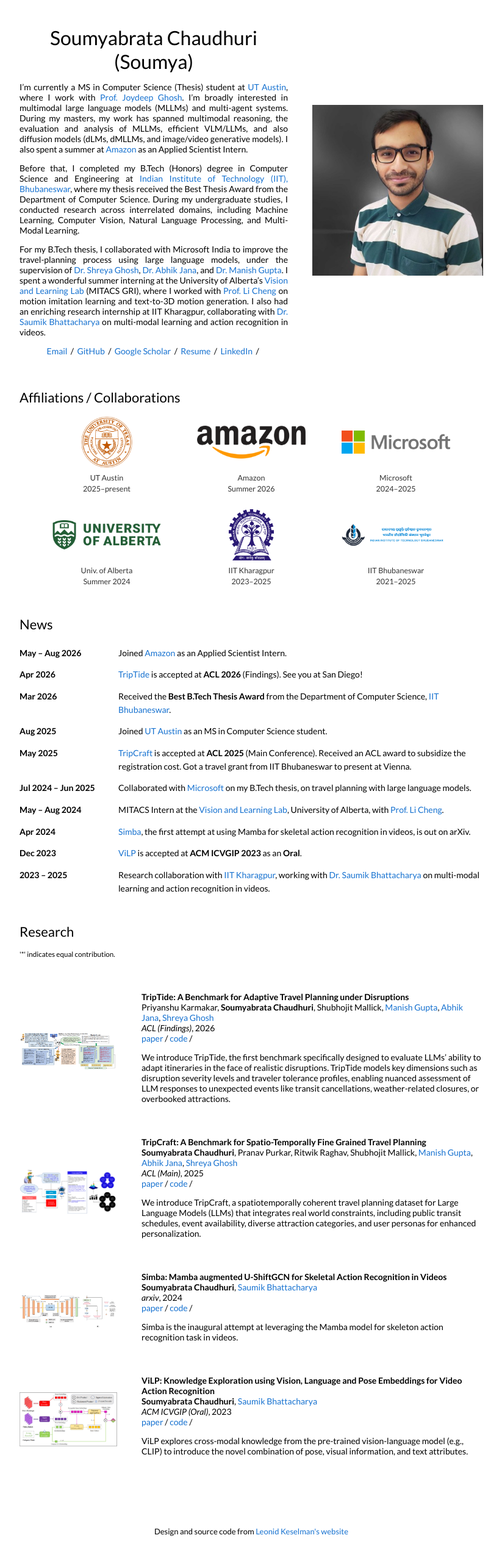
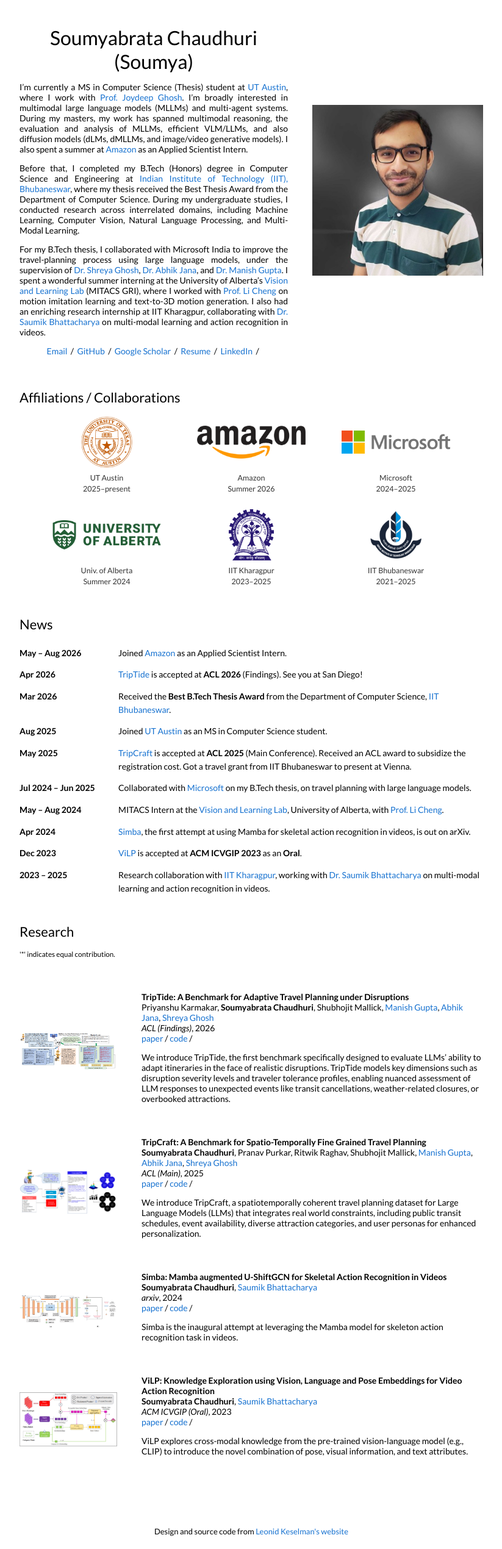
Before and after one commit to Soumyabrata2003/Soumyabrata2003.github.io, a Jekyll site: the page built from _posts/2025-08-09-soumya-tripcraft-triptide.markdown, in a window 1280 px wide. Shown: the whole page at 61% size, without its empty margins (228-1051 px from the left). Built offline with Jekyll 4.4.1, drawn with Linux system fonts in a browser that asks for light colours.

Commit message:
Use the IIT Bhubaneswar emblem instead of the wordmark
The three-line wordmark rendered illegibly at strip size next to five
single-line marks. The square emblem pairs with the IIT Kharagpur seal,
so it moves from logo-word to logo-mark sizing.

Co-Authored-By: Claude Opus 5 <noreply@anthropic.com>

```diff
--- a/_layouts/default.html
+++ b/_layouts/default.html
@@ -103,7 +103,7 @@
                 <div class="affiliation">
                   <div class="affiliation-logo">
                     <a href="https://www.iitbbs.ac.in/" target="_blank" rel="noopener noreferrer">
-                      <img class="logo-word" src="images/logo-iitbbs.png" alt="IIT Bhubaneswar">
+                      <img class="logo-mark" src="images/logo-iitbbs.png" alt="IIT Bhubaneswar">
                     </a>
                   </div>
                   <span class="affiliation-label">IIT Bhubaneswar<br>2021&ndash;2025</span>
```
Also changed, not shown: images/logo-iitbbs.png.
